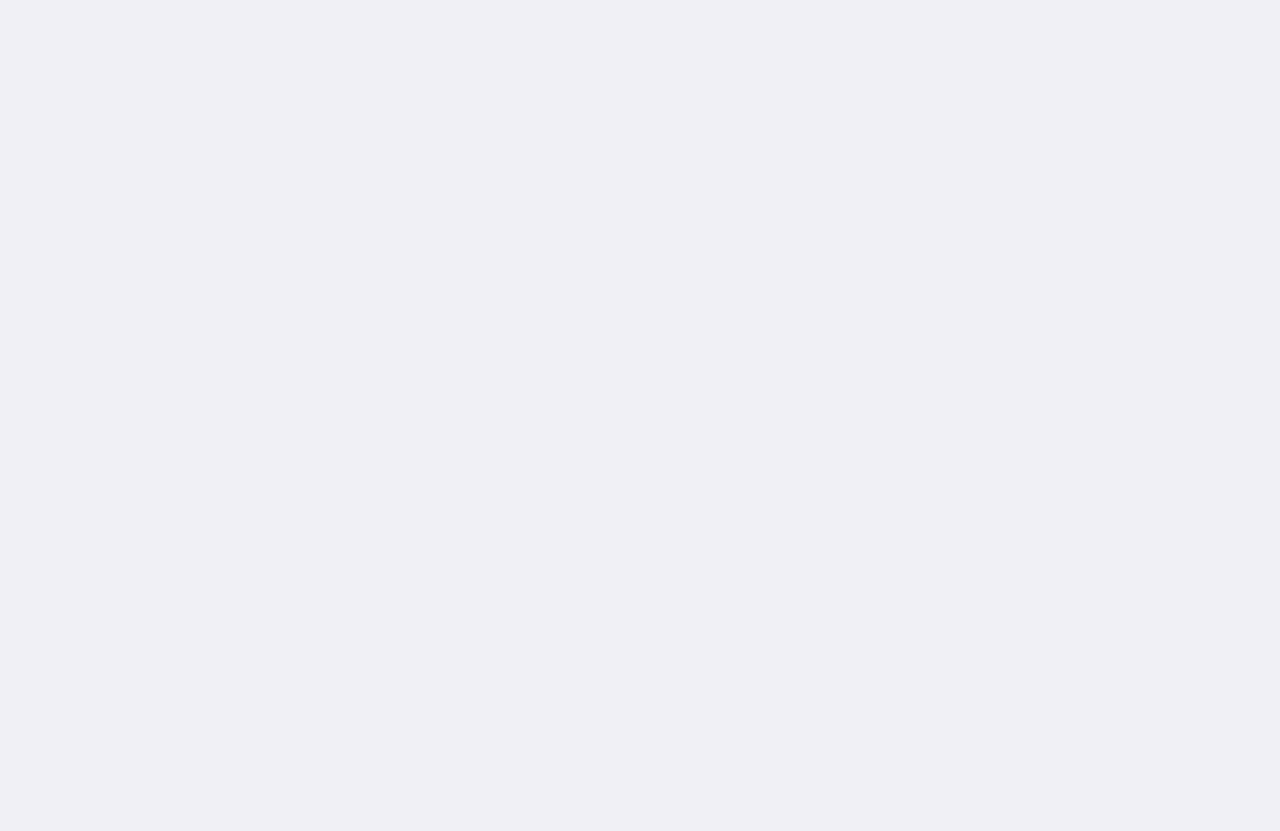
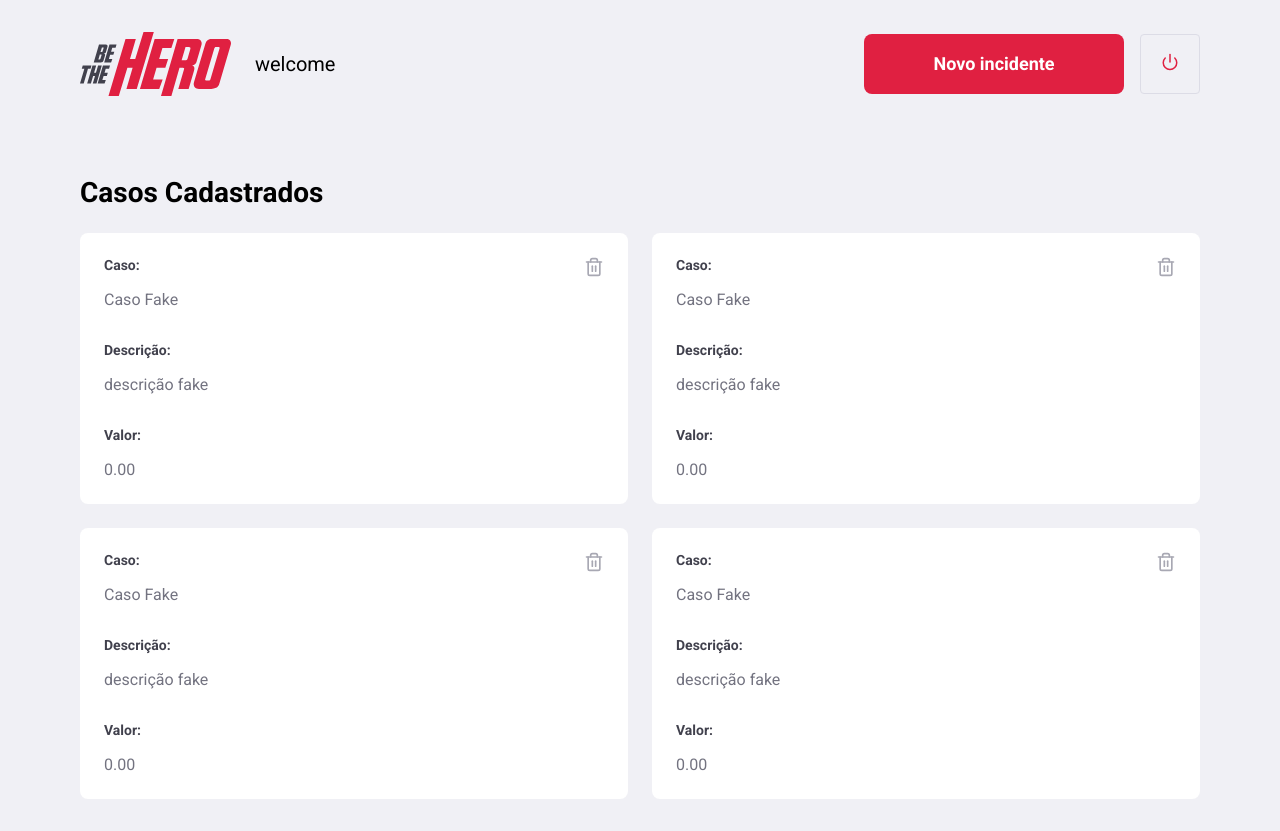
Before and after one commit to brunogeek9/be-the-hero, a React (Create React App) app in the folder frontend/: page /perfil in a window 1280 px wide. Before the commit the page ends 800 px from the top, so only its background shows below. Built offline with nearby package versions, Linux system fonts and the light colour scheme.

Commit message:
componente do perfil de ong e estilização dele no frontend web

```diff
--- /dev/null
+++ b/frontend/src/pages/Profile/index.js
@@ -0,0 +1,80 @@
+import React from 'react'
+import './styles.css'
+import logoImg from '../../assets/logo.svg'
+import { Link } from 'react-router-dom';
+import { FiPower, FiTrash2 } from 'react-icons/fi';
+
+export default function Profile() {
+    return (
+        <div className="profile-container">
+            <header>
+                <img src={logoImg} alt="a" />
+                <span>welcome</span>
+                <Link className="button" to="/incidents/new">
+                    Novo incidente
+                </Link>
+                <button>
+                    <FiPower size={18} color="#E02041" />
+                </button>
+            </header>
+            <h1>Casos Cadastrados</h1>
+            <ul>
+                <li>
+                    <strong> Caso:</strong>
+                    <p>Caso Fake</p>
+                    <strong>Descrição:</strong>
+                    <p>descrição fake</p>
+
+                    <strong>Valor:</strong>
+                    <p>0.00</p>
+
+                    <button type="button">
+                        <FiTrash2 size={20} color="#a8a8b3" />
+                    </button>
+                </li>
+
+                <li>
+                    <strong> Caso:</strong>
+                    <p>Caso Fake</p>
+                    <strong>Descrição:</strong>
+                    <p>descrição fake</p>
+
+                    <strong>Valor:</strong>
+                    <p>0.00</p>
+
+                    <button type="button">
+                        <FiTrash2 size={20} color="#a8a8b3" />
+                    </button>
+                </li>
+
+                <li>
+                    <strong> Caso:</strong>
+                    <p>Caso Fake</p>
+                    <strong>Descrição:</strong>
+                    <p>descrição fake</p>
+
+                    <strong>Valor:</strong>
+                    <p>0.00</p>
+
+                    <button type="button">
+                        <FiTrash2 size={20} color="#a8a8b3" />
+                    </button>
+                </li>
+
+                <li>
+                    <strong> Caso:</strong>
+                    <p>Caso Fake</p>
+                    <strong>Descrição:</strong>
+                    <p>descrição fake</p>
+
+                    <strong>Valor:</strong>
+                    <p>0.00</p>
+
+                    <button type="button">
+                        <FiTrash2 size={20} color="#a8a8b3" />
+                    </button>
+                </li>
+            </ul>
+        </div>
+    )
+}
--- /dev/null
+++ b/frontend/src/pages/Profile/styles.css
@@ -0,0 +1,87 @@
+.profile-container {
+    width: 100%;
+    max-width: 1180px;
+    padding: 0 30px;
+    margin: 32px auto;
+}
+
+.profile-container header {
+    display: flex;
+    align-items: center;
+}
+
+.profile-container header span {
+    font-size: 20px;
+    margin-left: 24px;
+}
+
+.profile-container header img {
+    height: 64px;
+}
+
+.profile-container header a {
+    width: 260px;
+    margin-left: auto;
+    margin-top: 0;
+}
+
+.profile-container header button{
+    height: 60px;
+    width: 60px;
+    border-radius: 4px;
+    border: 1px solid #dcdce6;
+    background: transparent;
+    margin-left: 16px;
+    transition: border-color 0.2s;
+}
+
+.profile-container header button:hover {
+    border-color: #999;
+}
+
+.profile-container h1 {
+    margin-top: 80px;
+    margin-bottom: 24px;
+}
+
+.profile-container ul {
+    display: grid;
+    grid-template-columns: repeat(2, 1fr);
+    grid-gap: 24px;
+    list-style: none;
+}
+
+.profile-container ul li{
+    background: #fff;
+    padding: 24px;
+    border-radius: 8px;
+    position: relative;
+}
+
+.profile-container ul li button{
+    position: absolute;
+    right: 24px;
+    top: 24px;
+    border: 0;
+    background: #fff;
+}
+
+.profile-container ul li button:hover {
+    opacity: 0.8;
+}
+
+.profile-container ul li strong {
+    display: block;
+    margin-bottom: 16px;
+    color: #41414d;
+}
+
+.profile-container ul li p + strong {
+    margin-top: 32px;
+}
+
+.profile-container ul li p {
+    color: #737380;
+    line-height: 21px;
+    font-size: 16px;
+}
--- a/frontend/src/pages/Register/index.js
+++ b/frontend/src/pages/Register/index.js
@@ -1,7 +1,7 @@
 import React from 'react'
 import './styles.css'
 import logoImg from '../../assets/logo.svg'
-import { Link, useHistory } from 'react-router-dom';
+import { Link } from 'react-router-dom';
 import { FiArrowLeft } from 'react-icons/fi';
 
 export default function Register() {
--- a/frontend/src/router.js
+++ b/frontend/src/router.js
@@ -2,6 +2,7 @@ import React from 'react'
 import {Route, Switch, BrowserRouter} from 'react-router-dom';
 import Logon from './pages/Logon';
 import Register from './pages/Register';
+import Profile from './pages/Profile';
 
 
 export default function Routes(){
@@ -10,6 +11,8 @@ export default function Routes(){
             <Switch>
                 <Route path="/" exact component={Logon}></Route>
                 <Route path="/cadastro" component={Register}></Route>
+                <Route path="/perfil" component={Profile}></Route>
+
 
             </Switch>
         </BrowserRouter>
```
